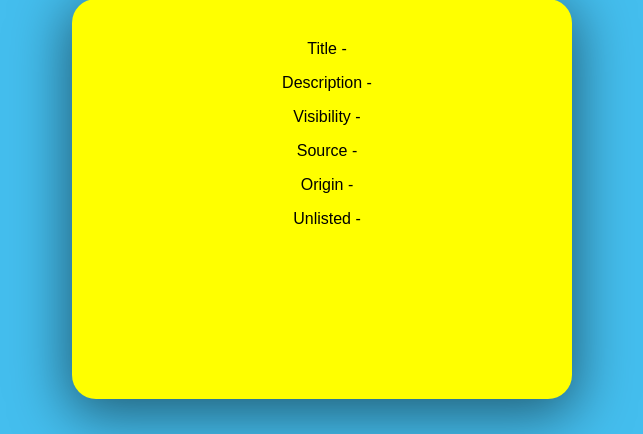
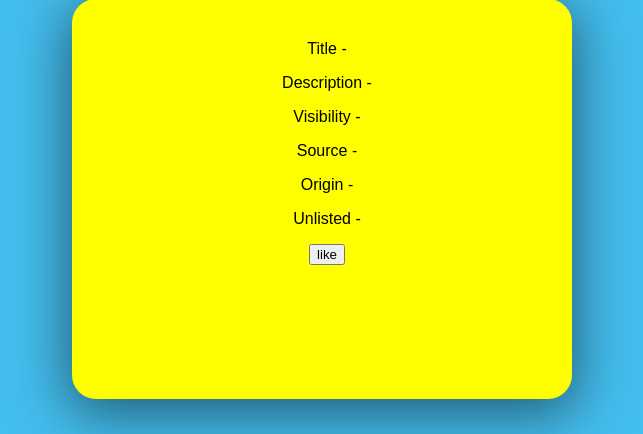
Before and after one commit to CMPUT404-W22H02/ProjectSocialDistribution, a Django app: page /post/1 in a window 1280 px wide. Shown: the part 287-721 px from the top of the page, without its empty margins (318-961 px from the left). Run offline with Django 3.2, Linux system fonts and the light colour scheme.

Commit message:
added the like button

```diff
--- a/accounts/templates/accounts/post.html
+++ b/accounts/templates/accounts/post.html
@@ -32,7 +32,7 @@
     </form>
     <input type="button" class="sBtn" id="eBtn" value="Edit Post" onclick="editPost()" style="display: none;">
     <button value="Delete" class="dBtn" onclick="delPost('{{url}}')" id="dBtn" style="display: none;">Delete</button>
-    <button value="like" class="likeButton" onclick="likes('{{author}}', '{{uid}}', '{{url}}')" id="lBtn" style="display: none;">like</button>
+    <button value="like" class="likeButton" onclick="likes('{{author}}', '{{uid}}', '{{url}}')" id="lBtn">like</button>
 </div>
 <div class="data" style="margin-top:-20%">
     <h3>Comments</h3><button class="aBtn" onclick="addCom()" id="aBtn">Add Comment</button>  <br>
```
Also changed, not shown: accounts/migrations/0005_alter_comment_published_alter_post_published.py (added).
